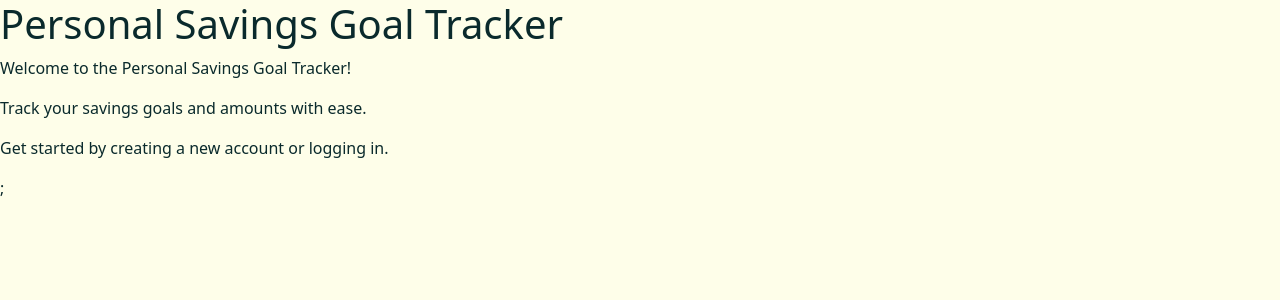
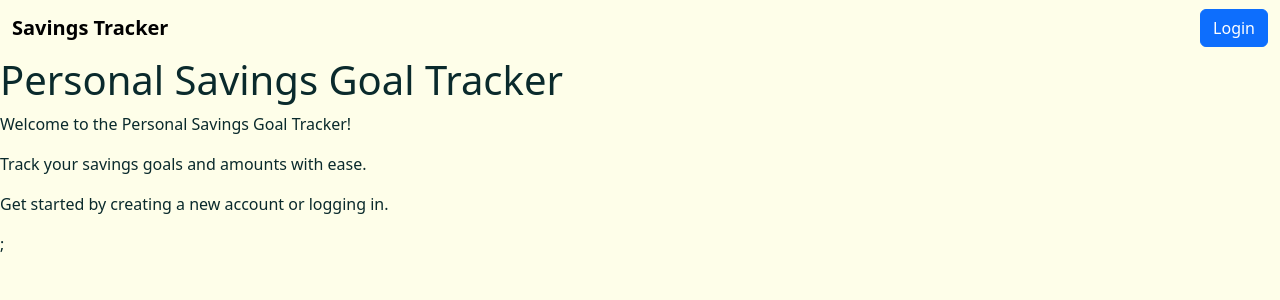
Before and after one commit to Saptarshi-Chakraborty/personal-savings-goals-tracker, a Next.js app: page / in a window 1280 px wide. Shown: the top 300 px of the page. Built offline with nearby package versions, Linux system fonts and the light colour scheme; no server answers.

Commit message:
minor change

```diff
--- a/src/components/Navbar.jsx
+++ b/src/components/Navbar.jsx
@@ -13,7 +13,7 @@ const Navbar = () => {
 
 
     return (
-        <nav className="navbar navbar-expand-lg"  data-bs-theme="light">
+        <nav className="navbar navbar-expand-lg" data-bs-theme="light">
             <div className="container-fluid">
                 <a className="navbar-brand fw-bold" href="/">Savings Tracker</a>
                 <button className="navbar-toggler" type="button" data-bs-toggle="collapse" data-bs-target="#navbarSupportedContent" aria-controls="navbarSupportedContent" aria-expanded="false" aria-label="Toggle navigation">
@@ -21,6 +21,8 @@ const Navbar = () => {
                 </button>
                 <div className="collapse navbar-collapse" id="navbarSupportedContent">
                     <ul className="navbar-nav ms-auto mb-2 mb-lg-0">
+                        {
+                            user && <>
                                 <li className="nav-item">
                                     <Link className="nav-link active" aria-current="page" href="/my-goals/">My Goals</Link>
                                 </li>
@@ -32,12 +34,10 @@ const Navbar = () => {
                                 <li className="nav-item">
                                     <Link className="nav-link active" aria-current="page" href="/add-amount/">Add Amount</Link>
                                 </li>
-                        {
-                            user &&
                                 <li className="nav-item">
                                     <Link className="nav-link active" aria-current="page" href="/my-account/">My Account</Link>
                                 </li>
-                        }
+                            </>}
 
                         {
                             user && user.labels && user.labels.length > 0 && user.labels.includes('admin') &&
--- a/src/pages/index.js
+++ b/src/pages/index.js
@@ -1,3 +1,4 @@
+import Navbar from "@/components/Navbar";
 import Head from "next/head";
 
 export default function Home() {
@@ -9,6 +10,7 @@ export default function Home() {
         <meta name="viewport" content="width=device-width, initial-scale=1" />
         <link rel="icon" href="/favicon.ico" />
       </Head>
+      <Navbar />
       <main >
         <h1>Personal Savings Goal Tracker</h1>
         {/* home page of the website */}
```
Lines whose indentation alone changed are shown as unchanged.
